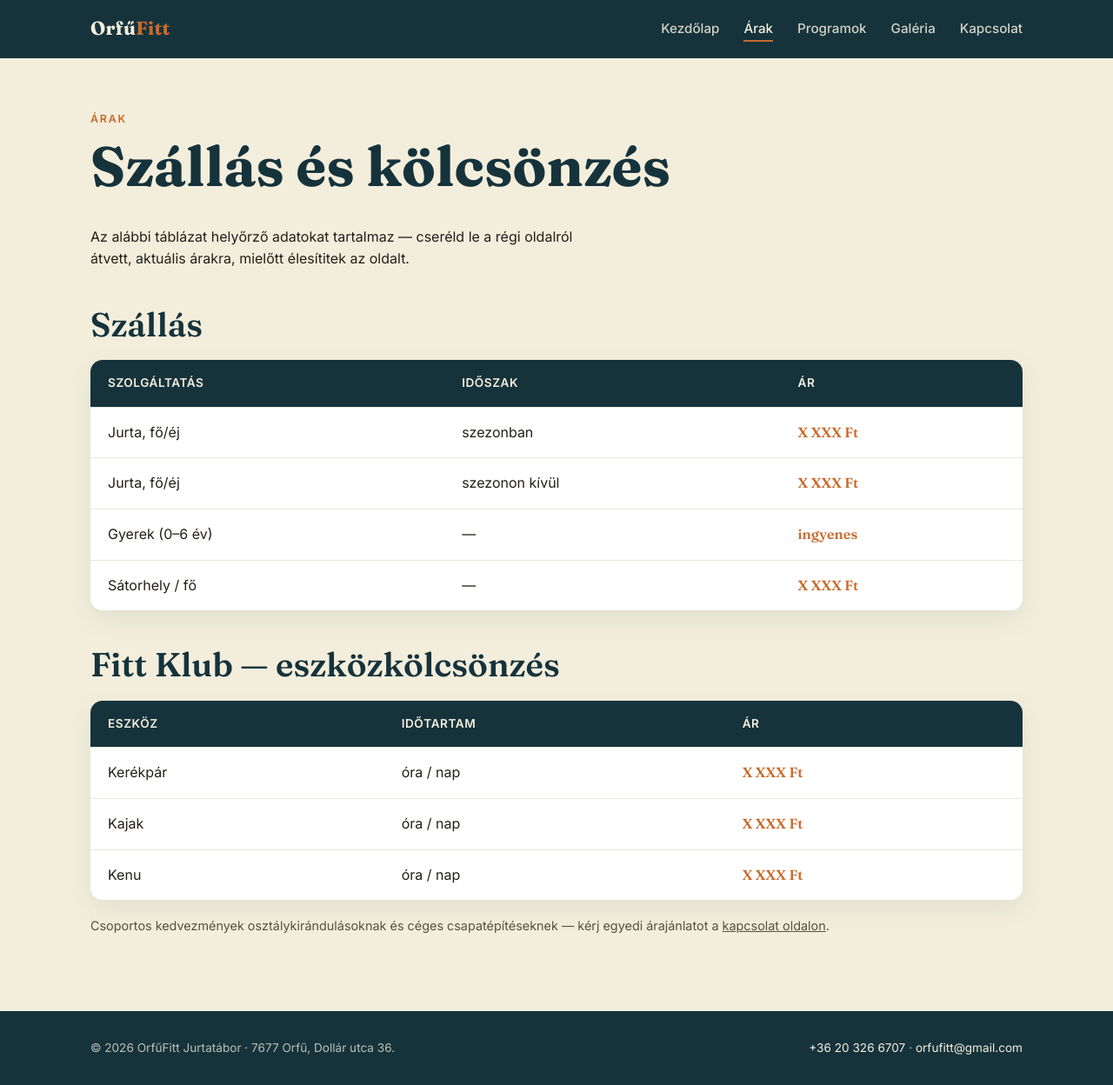
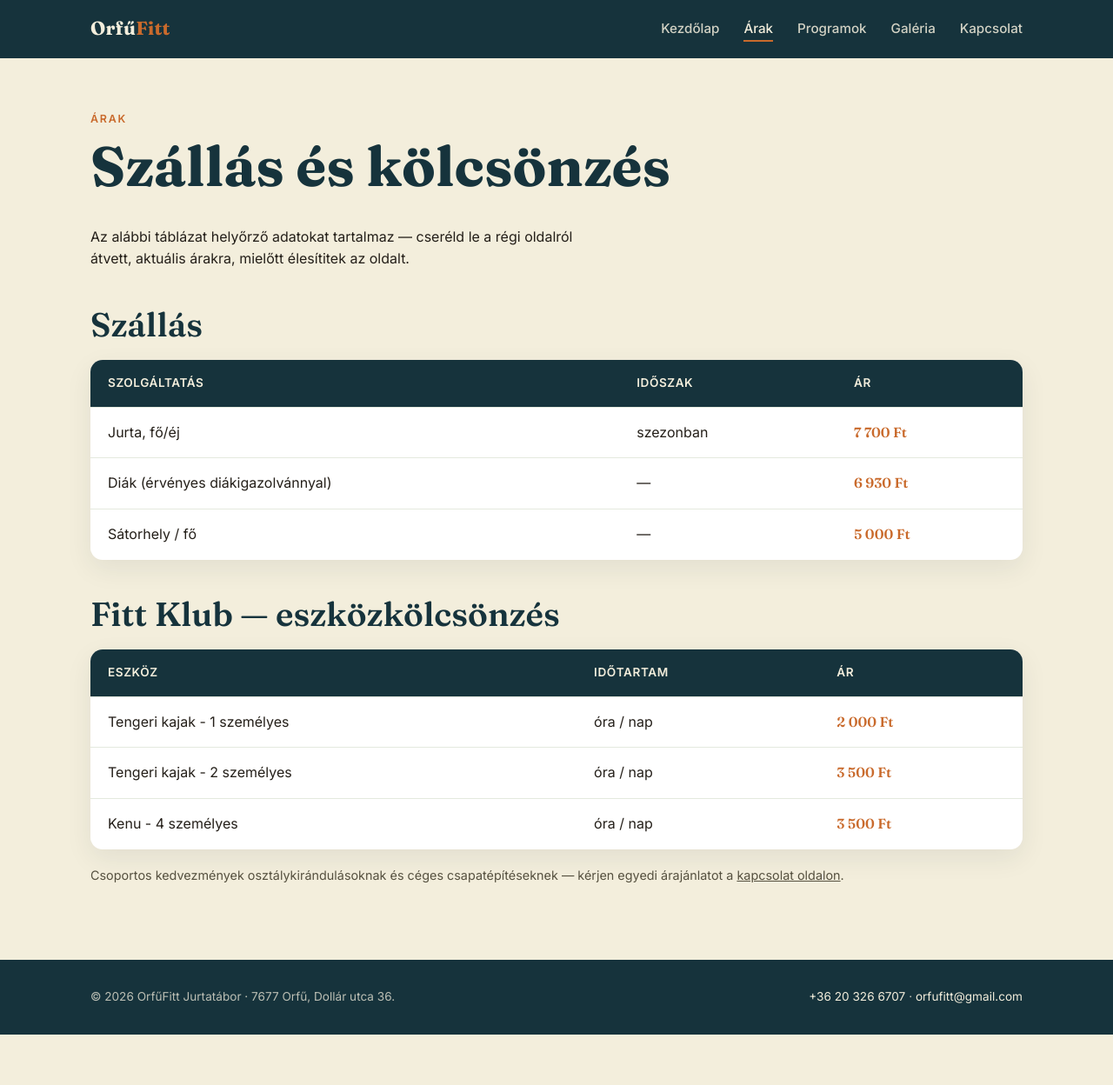
Before and after one commit to bnclrn0/orfufitt, a Jekyll site: the page built from arak.md, in a window 1280 px wide and 1248 px high. Shown: the whole window at 87% size. Built offline with Jekyll 4.4.1, drawn with Linux system fonts in a browser that asks for light colours.

Commit message:
Update arak.md

```diff
--- a/arak.md
+++ b/arak.md
@@ -20,10 +20,9 @@ description: Szállás- és eszközkölcsönzési árak az OrfűFitt Jurtatábor
         <tr><th>Szolgáltatás</th><th>Időszak</th><th>Ár</th></tr>
       </thead>
       <tbody>
-        <tr><td>Jurta, fő/éj</td><td>szezonban</td><td class="price">X XXX Ft</td></tr>
-        <tr><td>Jurta, fő/éj</td><td>szezonon kívül</td><td class="price">X XXX Ft</td></tr>
-        <tr><td>Gyerek (0–6 év)</td><td>—</td><td class="price">ingyenes</td></tr>
-        <tr><td>Sátorhely / fő</td><td>—</td><td class="price">X XXX Ft</td></tr>
+        <tr><td>Jurta, fő/éj</td><td>szezonban</td><td class="price">7 700 Ft</td></tr>
+        <tr><td>Diák (érvényes diákigazolvánnyal)</td><td>—</td><td class="price">6 930 Ft</td></tr>
+        <tr><td>Sátorhely / fő</td><td>—</td><td class="price">5 000 Ft</td></tr>
       </tbody>
     </table>
 
@@ -33,15 +32,15 @@ description: Szállás- és eszközkölcsönzési árak az OrfűFitt Jurtatábor
         <tr><th>Eszköz</th><th>Időtartam</th><th>Ár</th></tr>
       </thead>
       <tbody>
-        <tr><td>Kerékpár</td><td>óra / nap</td><td class="price">X XXX Ft</td></tr>
-        <tr><td>Kajak</td><td>óra / nap</td><td class="price">X XXX Ft</td></tr>
-        <tr><td>Kenu</td><td>óra / nap</td><td class="price">X XXX Ft</td></tr>
+        <tr><td>Tengeri kajak - 1 személyes</td><td>óra / nap</td><td class="price">2 000 Ft</td></tr>
+        <tr><td>Tengeri kajak - 2 személyes</td><td>óra / nap</td><td class="price">3 500 Ft</td></tr>
+        <tr><td>Kenu - 4 személyes</td><td>óra / nap</td><td class="price">3 500 Ft</td></tr>
       </tbody>
     </table>
 
     <p class="price-note">
       Csoportos kedvezmények osztálykirándulásoknak és céges csapatépítéseknek —
-      kérj egyedi árajánlatot a <a href="{{ '/kapcsolat/' | relative_url }}">kapcsolat oldalon</a>.
+      kérjen egyedi árajánlatot a <a href="{{ '/kapcsolat/' | relative_url }}">kapcsolat oldalon</a>.
     </p>
   </div>
 </section>
```
